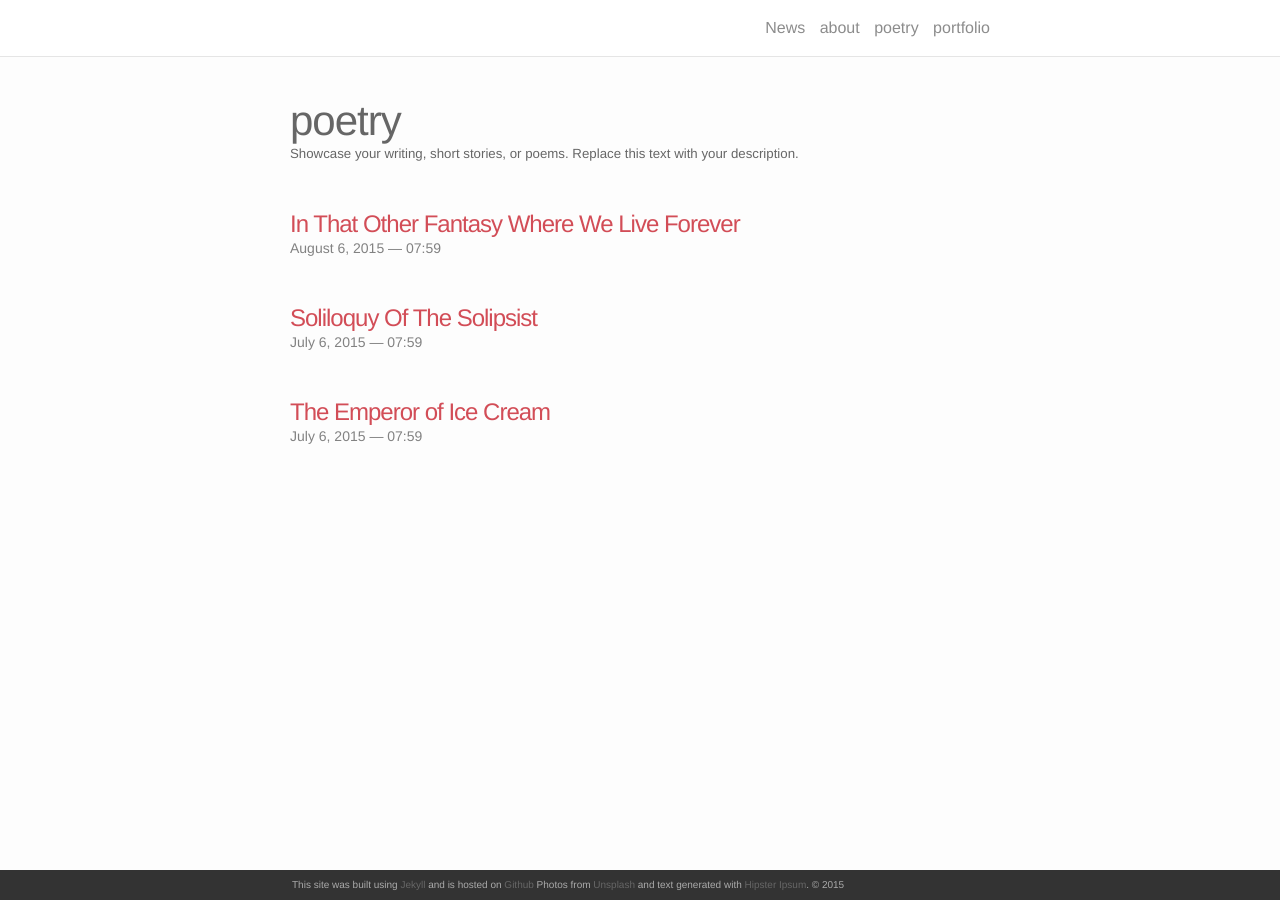
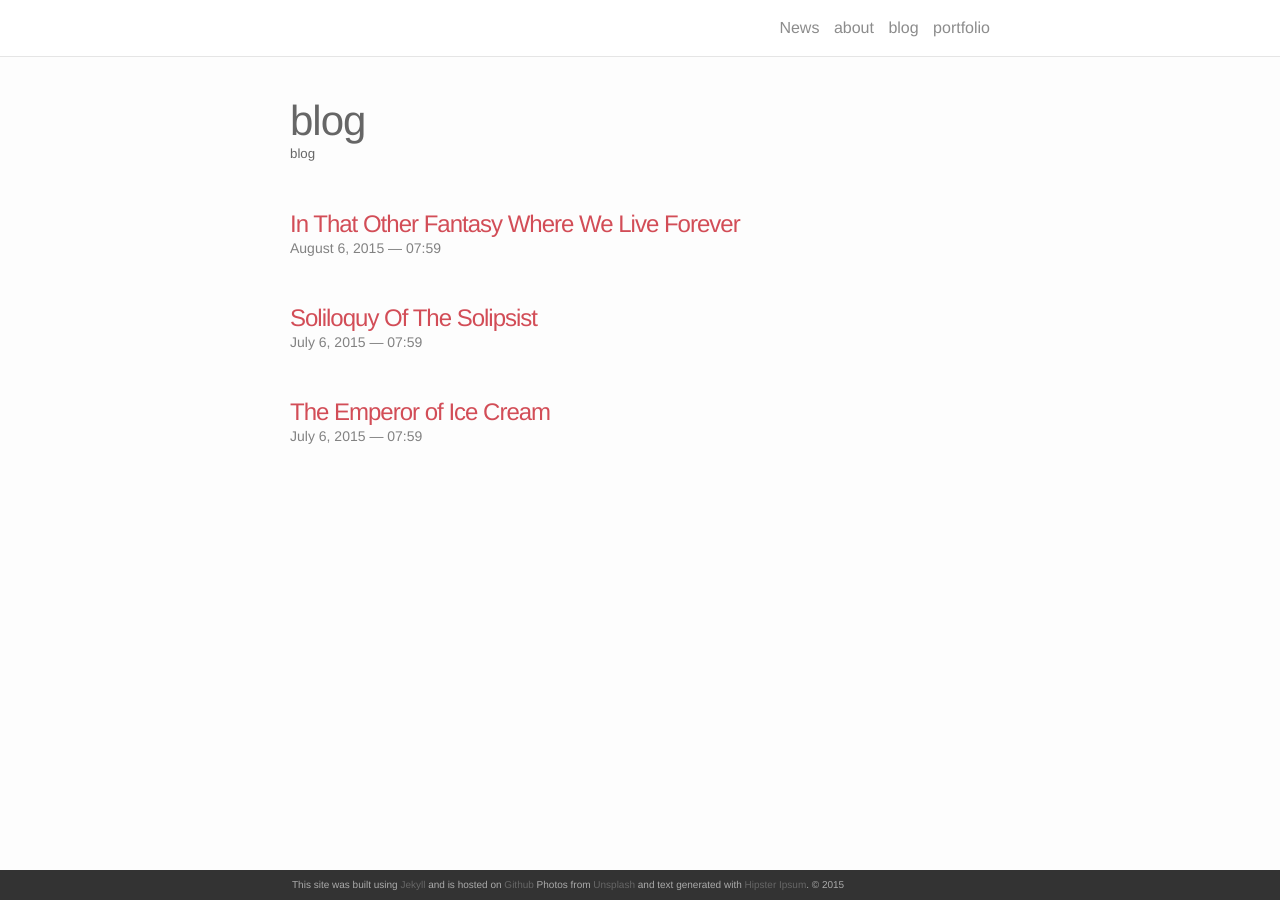
Before and after one commit to casprwang/web_folio, a Jekyll site: the page built from poetry.md, in a window 1280 px wide. Built offline with Jekyll 4.4.1, drawn with Linux system fonts in a browser that asks for light colours; nearby versions of some CDN libraries.

Commit message:
poetry blog

```diff
--- a/poetry.md
+++ b/poetry.md
@@ -1,8 +1,8 @@
 ---
 layout: page
 permalink: /poetry/
-title: poetry
-description: Showcase your writing, short stories, or poems. Replace this text with your description.
+title: blog
+description: blog
 ---
 
 <ul class="post-list">
```
